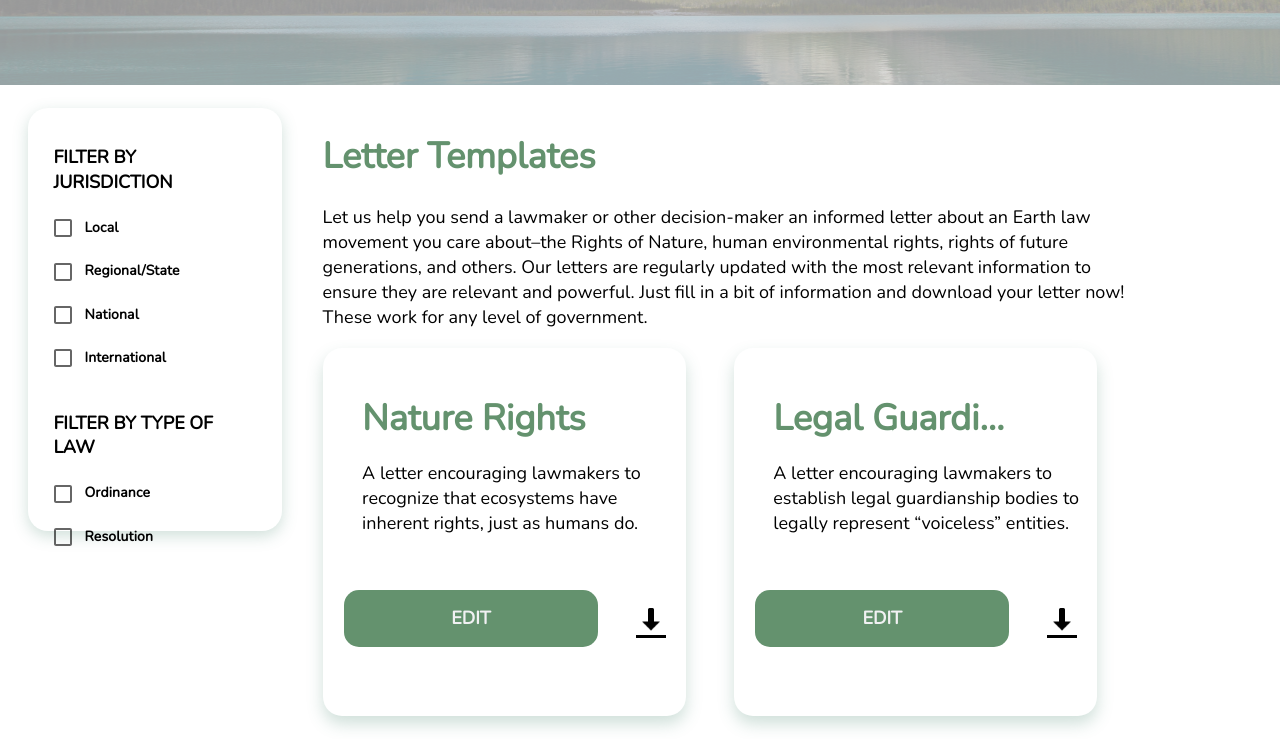
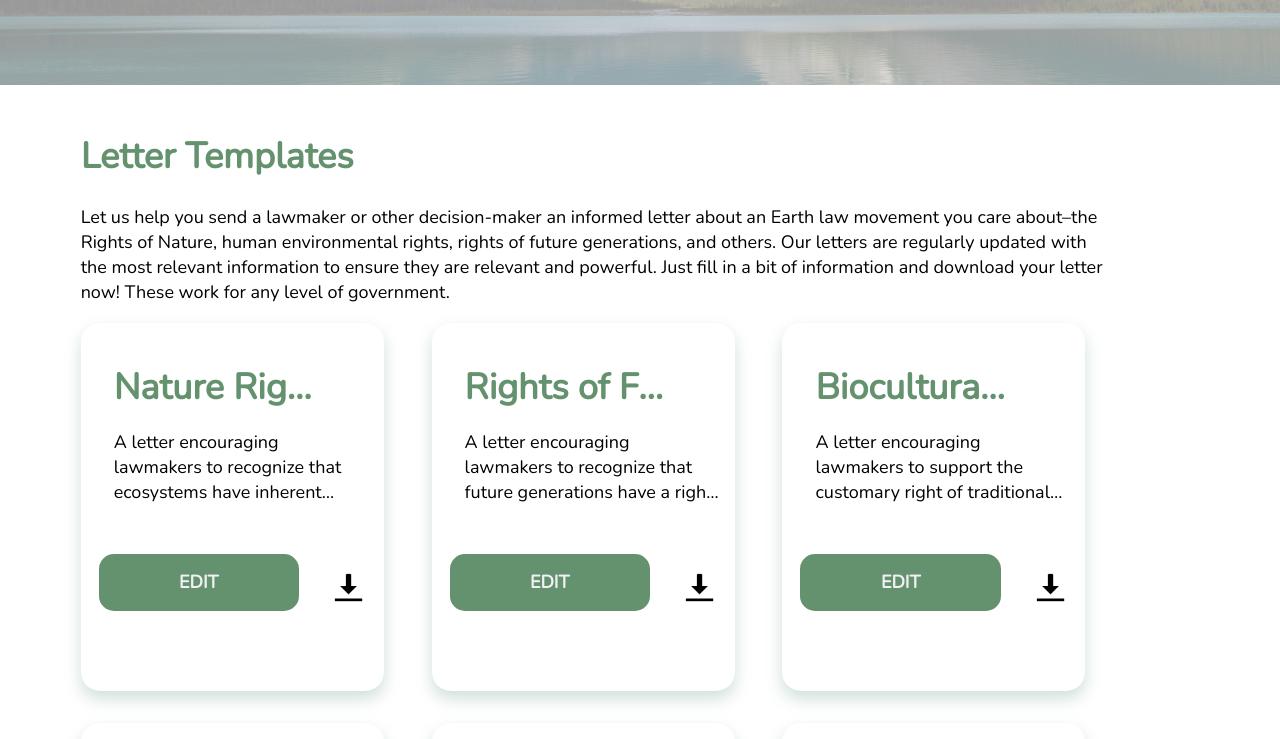
Before and after one commit to cornellh4i/earth-law-center, a React (Create React App) app in the folder client/: page /letters in a window 1280 px wide. Shown: the part 415-1154 px from the top of the page. Built offline with nearby package versions, Linux system fonts and the light colour scheme.

Commit message:
fix letters display to match figma

```diff
--- a/client/src/pages/LettersDisplay/LettersDisplay.css
+++ b/client/src/pages/LettersDisplay/LettersDisplay.css
@@ -0,0 +1,9 @@
+  .letter-template-box{
+    columns:3;
+  }
+
+.letter-content-box{
+  padding-top:2%;
+  padding-left:7%;
+  width: 90%;
+}
--- a/client/src/pages/LettersDisplay/LettersDisplay.jsx
+++ b/client/src/pages/LettersDisplay/LettersDisplay.jsx
@@ -1,6 +1,7 @@
 import React, { useState } from 'react';
 import '../LawsDisplay/LawsLettersDisplay.css';
 import '../../components/CategorySideBar/CategorySideBar';
+import './LettersDisplay.css';
 import Header from '../../components/Header/Header';
 import MultiSelectFilter from '../../components/MultiSelectFilter/MultiSelectFilter'
 import LetterData from '../../data/LetterData'
@@ -22,13 +23,13 @@ const [checked, setChecked] = useState({
     <div>
       <Header title="Build Earth Letters" description="Customize and download model laws, resolutions, and other legal instruments that support a paradigm shift to better protect the planet. " hasSearch={true} searchBarPlaceholder="Search Letter Templates"></Header>
       <div className="body-box">
-        <div className="side-box">
+        {/* <div className="side-box">
         <MultiSelectFilter setCheckedParent={setChecked} />
-        </div>
-        <div className="content-box">
+        </div> */}
+        <div className="letter-content-box">
           <h1 className="card-heading-title">Letter Templates</h1>
           <p className="card-description">Let us help you send a lawmaker or other decision-maker an informed letter about an Earth law movement you care about–the Rights of Nature, human environmental rights, rights of future generations, and others. Our letters are regularly updated with the most relevant information to ensure they are relevant and powerful. Just fill in a bit of information and download your letter now! These work for any level of government.</p>
-          <div className="template-box">
+          <div className="letter-template-box">
             <TemplateList data={LetterData} checked={checked} />
           </div>
         </div>
```
